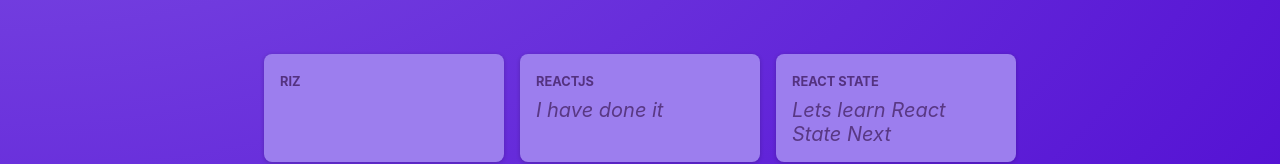
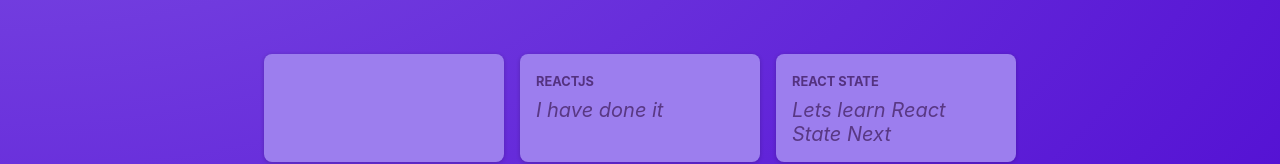
Before and after one commit to rizwath123/React-Basics, a React (Create React App) app in the folder react-with-academind/: page / in a window 1280 px wide. Shown: the part 300-464 px from the top of the page. Built offline with nearby package versions, Linux system fonts and the light colour scheme.

Commit message:
updation on Name is completed

```diff
--- a/react-with-academind/src/Components/CreatePost.js
+++ b/react-with-academind/src/Components/CreatePost.js
@@ -23,7 +23,7 @@ export function CreatePost(props) {
             <p>
                 <label htmlFor="name">Your Name:</label>
                 <input  id="name" type="text" required
-                    placeholder="Type your name here"></input>
+                    placeholder="Type your name here" onChange={props.onNameChange}></input>
             </p>
         </form>
     )
--- a/react-with-academind/src/Components/PostsList.js
+++ b/react-with-academind/src/Components/PostsList.js
@@ -1,19 +1,26 @@
 import styles from "./PostsList.module.css"
 import { Post } from "./Post"
 import { CreatePost } from "./CreatePost"
-import {useState} from 'react'
+import { useState } from 'react'
 
 
 export function PostsList() {
     const [enteredBody, setEnteredBody] = useState('')
-    function bodyChangeHandler(event){
+    const [enteredName, setEnteredName] = useState('')
+    function bodyChangeHandler(event) {
         setEnteredBody(event.target.value)
     }
+    function onNameChangeHandler(event) {
+        setEnteredName(event.target.value)
+    }
+
+
     return (
         <div>
-            <CreatePost onBodyChange={bodyChangeHandler}/>
+            <CreatePost onBodyChange={bodyChangeHandler}
+                onNameChange={onNameChangeHandler} />
             <ul className={styles.posts}>
-                <Post name="Riz" text={enteredBody} />
+                <Post name={enteredName} text={enteredBody} />
                 <Post name="ReactJs" text="I have done it" />
                 <Post name="React State" text="Lets learn React State Next" />
             </ul>
```
